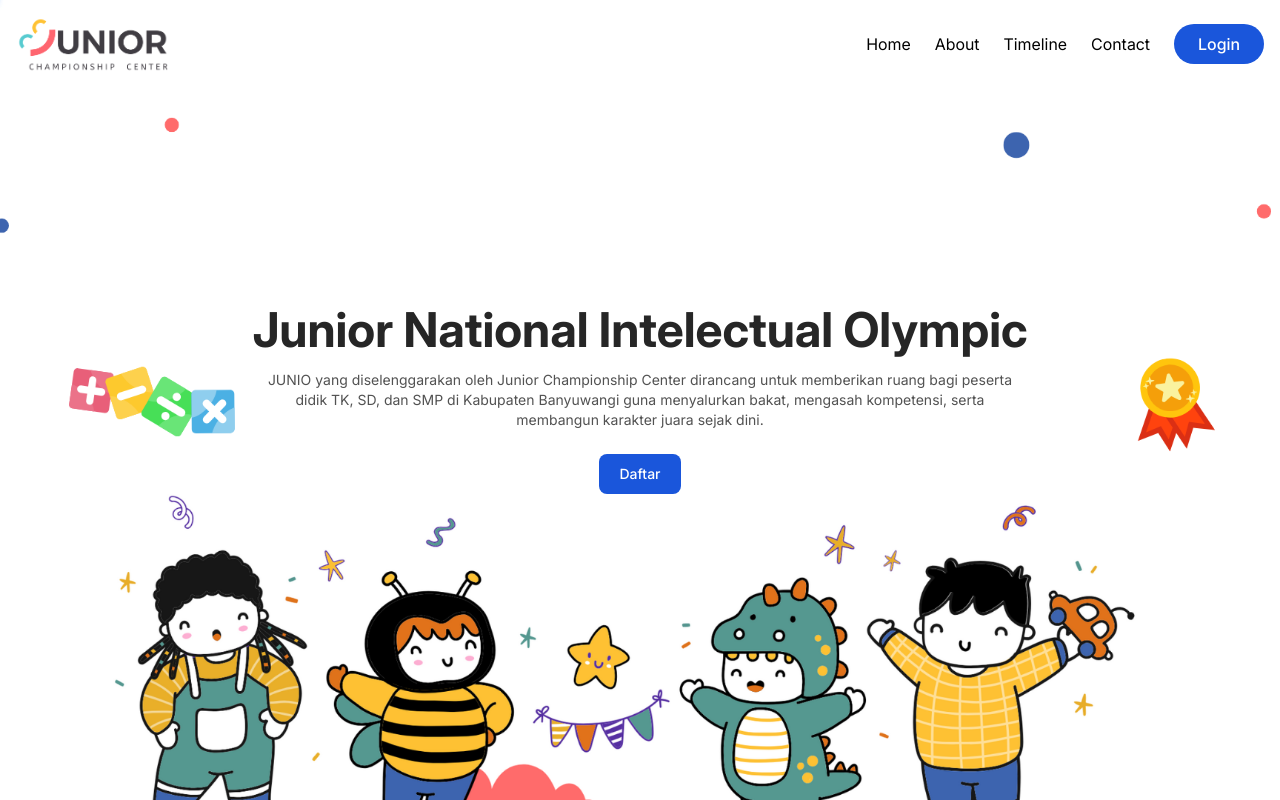
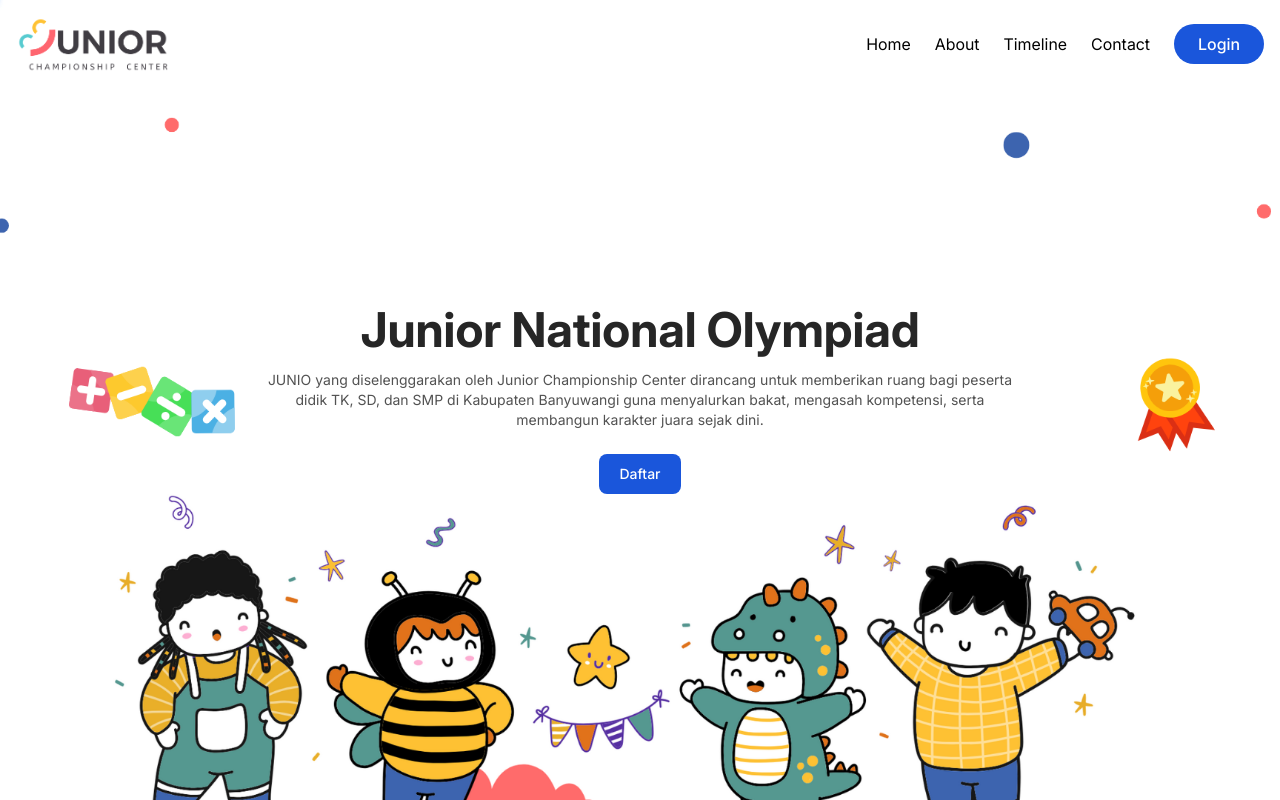
Before and after one commit to Firay24/JD-FiraYusiRukmana-jcc-frontend, a Next.js app: page / in a window 1280 px wide. Built offline with nearby package versions, Linux system fonts and the light colour scheme.

Commit message:
fix: correct olympiad name in hero section

```diff
--- a/src/app/page.tsx
+++ b/src/app/page.tsx
@@ -89,7 +89,7 @@ export default function Home() {
         >
           <div className="relative z-10 flex h-full flex-col items-center justify-center text-center">
             <div className="flex flex-col items-center">
-              <h1 className="text-3xl font-bold text-neutral-800 md:text-5xl">Junior National Intelectual Olympic</h1>
+              <h1 className="text-3xl font-bold text-neutral-800 md:text-5xl">Junior National Olympiad</h1>
               <p className="mt-4 w-[90%] text-sm text-neutral-600 md:max-w-[60%]">JUNIO yang diselenggarakan oleh Junior Championship Center dirancang untuk memberikan ruang bagi peserta didik TK, SD, dan SMP di Kabupaten Banyuwangi guna menyalurkan bakat, mengasah kompetensi, serta membangun karakter juara sejak dini.</p>
               <button type="button" className="mt-6 rounded-lg bg-blue-700 px-5 py-2.5 text-sm font-medium text-white hover:bg-blue-800 focus:outline-none focus:ring-4 focus:ring-blue-300 dark:bg-blue-600 dark:hover:bg-blue-700 dark:focus:ring-blue-800">
                 Daftar
```
